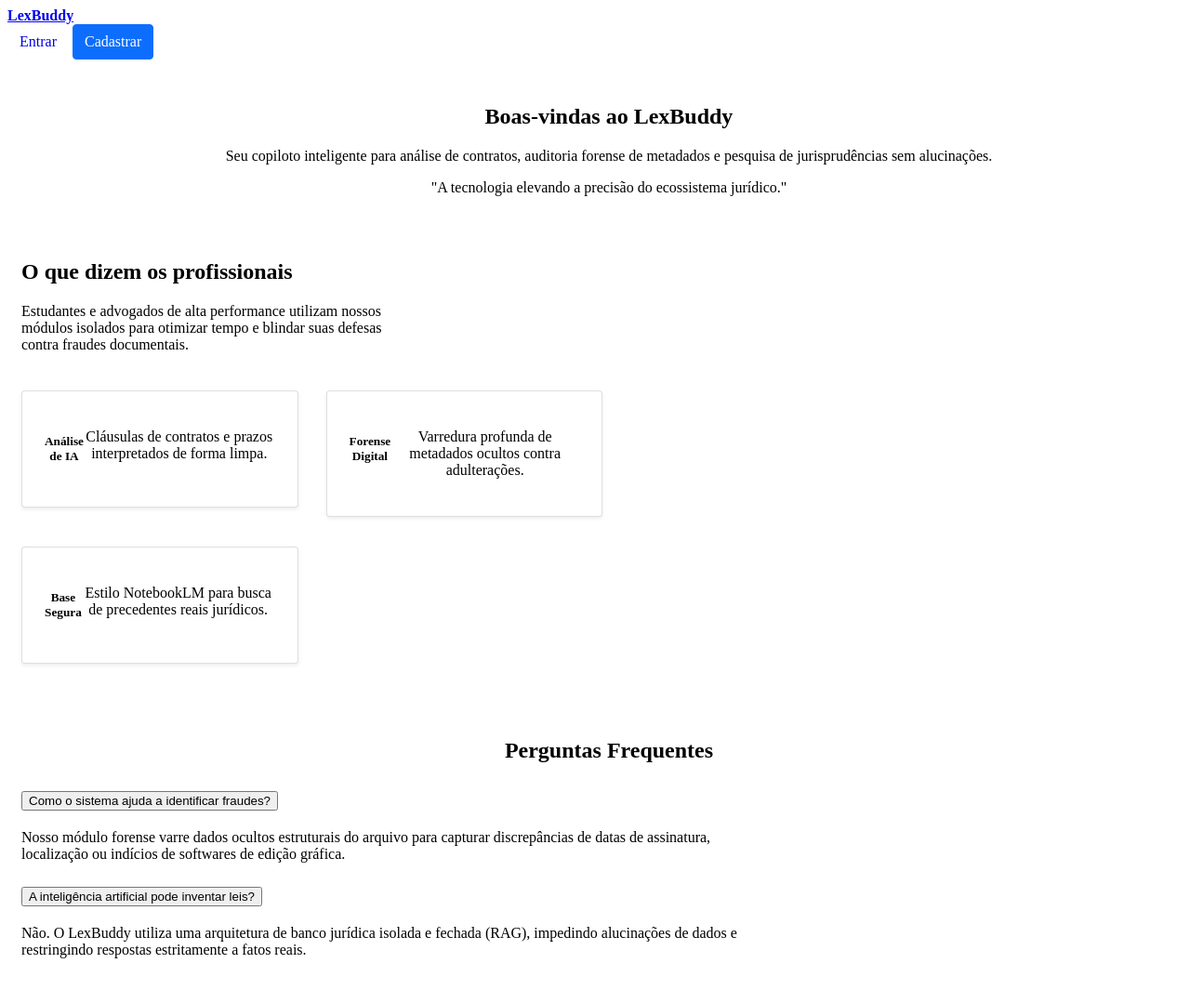
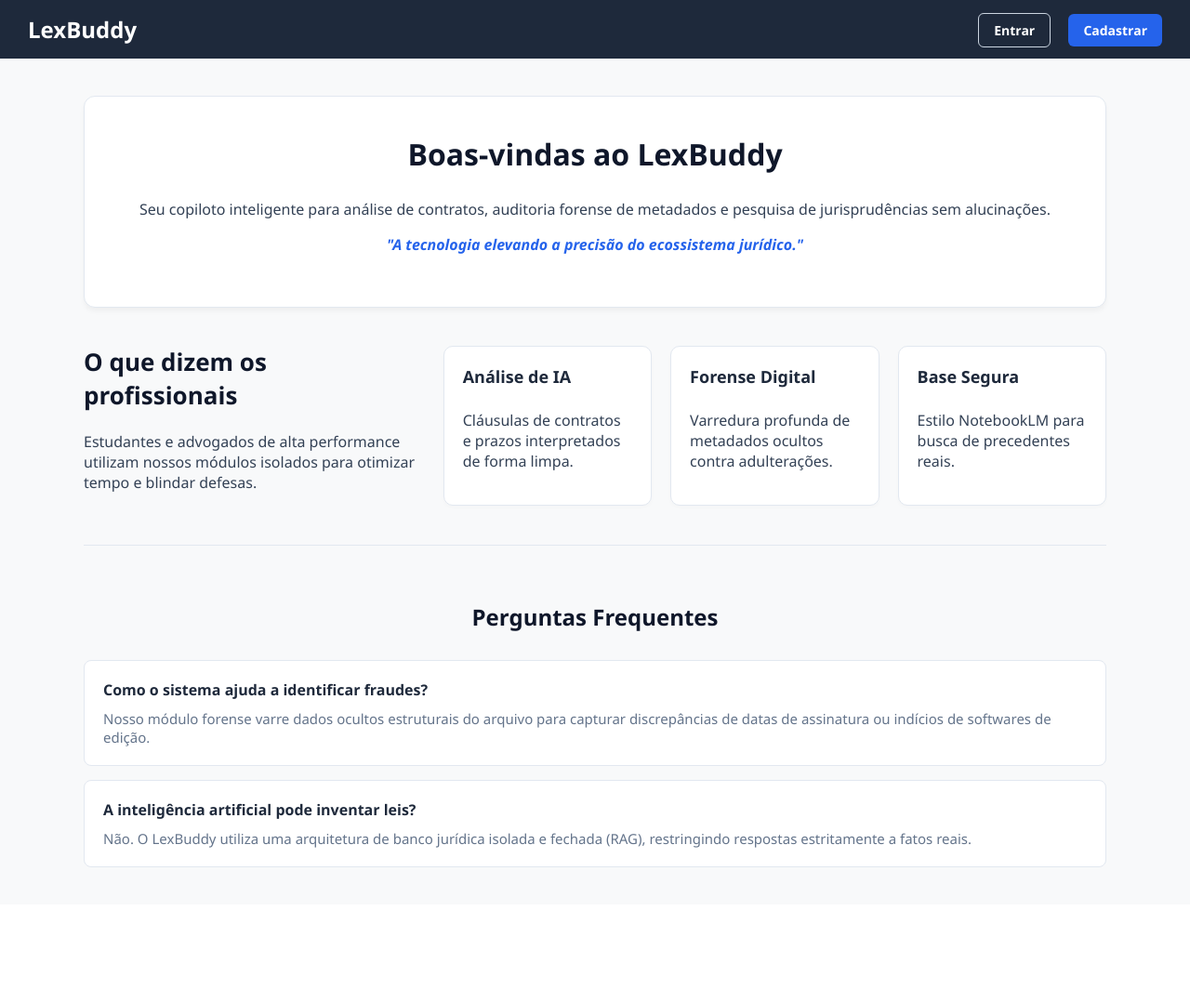
Before and after one commit to mirandaline432-max/LexBuddy, a Flask app: page / in a window 1280 px wide. Shown: the whole page at 93% size. After the commit the page ends 933 px from the top, so only its background shows below. Run offline with Flask 3, Linux system fonts and the light colour scheme.

Commit message:
novos ajustes feitos

```diff
--- a/templates/home.html
+++ b/templates/home.html
@@ -4,101 +4,90 @@
     <meta charset="UTF-8">
     <meta name="viewport" content="width=device-width, initial-scale=1.0">
     <title>LexBuddy - Copiloto Jurídico Inteligente</title>
-    <!-- Puxa o Bootstrap direto do seu computador usando a sintaxe do Flask -->
-    <link rel="stylesheet" href="{{ url_for('static', filename='css/bootstrap.min.css') }}">
+    <!-- Estilização Direta Injetada para ignorar bloqueios do Linux -->
+    <style>
+        body { font-family: 'Segoe UI', Arial, sans-serif; background-color: #f8f9fa; margin: 0; padding: 0; color: #334155; }
+        nav { background-color: #1e293b; padding: 15px 30px; display: flex; justify-content: space-between; align-items: center; }
+        nav a.logo { color: #fff; font-weight: bold; font-size: 24px; text-decoration: none; }
+        nav .buttons a { color: #fff; text-decoration: none; margin-left: 15px; padding: 8px 16px; border-radius: 6px; font-size: 14px; font-weight: 600; }
+        nav .buttons a.btn-login { border: 1px solid #cbd5e1; }
+        nav .buttons a.btn-register { background-color: #2563eb; }
+
+        .container { max-width: 1100px; margin: 40px auto; padding: 0 20px; }
+        .welcome-box { background: #fff; padding: 40px; border-radius: 12px; border: 1px solid #e2e8f0; text-center: text-align: center; box-shadow: 0 4px 6px -1px rgba(0,0,0,0.05); margin-bottom: 40px; text-align: center; }
+        .welcome-box h1 { margin-top: 0; font-size: 32px; color: #0f172a; }
+        .italic-phrase { font-style: italic; color: #2563eb; font-weight: 600; }
+
+        .features-section { display: flex; gap: 30px; align-items: center; margin-bottom: 40px; }
+        .features-text { flex: 1; }
+        .features-text h2 { font-size: 26px; color: #0f172a; margin-top: 0; }
+        .features-grid { flex: 2; display: flex; gap: 20px; }
+        .feature-card { background: #fff; padding: 20px; border-radius: 10px; border: 1px solid #e2e8f0; flex: 1; box-shadow: 0 2px 4px rgba(0,0,0,0.02); }
+        .feature-card h4 { margin-top: 0; color: #1e293b; font-size: 18px; }
+
+        .faq-section { border-top: 1px solid #e2e8f0; padding-top: 40px; }
+        .faq-section h2 { text-align: center; color: #0f172a; margin-bottom: 30px; }
+        .faq-item { background: #fff; padding: 20px; border-radius: 8px; border: 1px solid #e2e8f0; margin-bottom: 15px; }
+        .faq-item h4 { margin-top: 0; color: #1e293b; margin-bottom: 10px; }
+        .faq-item p { margin: 0; color: #64748b; font-size: 15px; }
+    </style>
 </head>
-<body class="bg-light">
+<body>
 
-    <!-- NAVBAR (Menu superior do desenho) -->
-    <nav class="navbar navbar-dark bg-dark px-4 py-3 d-flex justify-content-between">
-        <a class="navbar-brand fw-bold fs-3 text-white text-decoration-none" href="#">LexBuddy</a>
-        <div>
-            <a href="/login" class="btn btn-outline-light me-2">Entrar</a>
-            <a href="/registro" class="btn btn-primary">Cadastrar</a>
+    <!-- NAVBAR (Topo fixo) -->
+    <nav>
+        <a class="logo" href="#">LexBuddy</a>
+        <div class="buttons">
+            <a href="/login" class="btn-login">Entrar</a>
+            <a href="/registro" class="btn-register">Cadastrar</a>
         </div>
     </nav>
 
-    <!-- SEÇÃO 1: Bloco de Boas-Vindas Centralizado -->
-    <section class="container my-5 text-center">
-        <div class="p-5 mb-4 bg-white rounded-3 border shadow-sm">
-            <h1 class="display-5 fw-bold text-dark">Boas-vindas ao LexBuddy</h1>
-            <p class="fs-5 text-muted my-4">Seu copiloto inteligente para análise de contratos, auditoria forense de metadados e pesquisa de jurisprudências sem alucinações.</p>
-            <p class="fw-semibold text-primary fs-5">"A tecnologia elevando a precisão do ecossistema jurídico."</p>
-        </div>
+    <div class="container">
+        <!-- SEÇÃO 1: Boas-Vindas -->
+        <section class="welcome-box">
+            <h1>Boas-vindas ao LexBuddy</h1>
+            <p>Seu copiloto inteligente para análise de contratos, auditoria forense de metadados e pesquisa de jurisprudências sem alucinações.</p>
+            <p class="italic-phrase">"A tecnologia elevando a precisão do ecossistema jurídico."</p>
         </section>
 
-    <!-- SEÇÃO 2: Grid com Texto e as 3 Caixas Laterais -->
-    <section class="container my-5 py-4">
-        <div class="row align-items-center">
-            <!-- Bloco de texto da esquerda -->
-            <div class="col-md-4 mb-4">
-                <h2 class="fw-bold text-dark">O que dizem os profissionais</h2>
-                <p class="text-muted fs-6">Estudantes e advogados de alta performance utilizam nossos módulos isolados para otimizar tempo e blindar suas defesas contra fraudes documentais.</p>
+        <!-- SEÇÃO 2: Grid de Recursos -->
+        <section class="features-section">
+            <div class="features-text">
+                <h2>O que dizem os profissionais</h2>
+                <p>Estudantes e advogados de alta performance utilizam nossos módulos isolados para otimizar tempo e blindar defesas.</p>
             </div>
-            <!-- As 3 Caixas horizontais do desenho -->
-            <div class="col-md-8">
-                <div class="row">
-                    <div class="col-md-4 mb-3">
-                        <div class="card p-4 shadow-sm text-center h-100 border border-secondary border-opacity-25 bg-white">
-                            <h5 class="fw-bold text-primary mb-2">Análise de IA</h5>
-                            <p class="text-muted small mb-0">Cláusulas de contratos e prazos interpretados de forma limpa.</p>
+            <div class="features-grid">
+                <div class="feature-card">
+                    <h4>Análise de IA</h4>
+                    <p>Cláusulas de contratos e prazos interpretados de forma limpa.</p>
                 </div>
+                <div class="feature-card">
+                    <h4>Forense Digital</h4>
+                    <p>Varredura profunda de metadados ocultos contra adulterações.</p>
                 </div>
-                    <div class="col-md-4 mb-3">
-                        <div class="card p-4 shadow-sm text-center h-100 border border-secondary border-opacity-25 bg-white">
-                            <h5 class="fw-bold text-success mb-2">Forense Digital</h5>
-                            <p class="text-muted small mb-0">Varredura profunda de metadados ocultos contra adulterações.</p>
-                        </div>
-                    </div>
-                    <div class="col-md-4 mb-3">
-                        <div class="card p-4 shadow-sm text-center h-100 border border-secondary border-opacity-25 bg-white">
-                            <h5 class="fw-bold text-warning mb-2">Base Segura</h5>
-                            <p class="text-muted small mb-0">Estilo NotebookLM para busca de precedentes reais jurídicos.</p>
-                        </div>
-                    </div>
-                </div>
+                <div class="feature-card">
+                    <h4>Base Segura</h4>
+                    <p>Estilo NotebookLM para busca de precedentes reais.</p>
                 </div>
             </div>
         </section>
 
-    <!-- SEÇÃO 3: Lista de FAQ Estruturada -->
-    <section class="container my-5 py-4 border-top">
-        <h2 class="fw-bold text-center text-dark mb-4">Perguntas Frequentes</h2>
-        <div class="mx-auto" style="max-width: 800px;">
-            <div class="accordion" id="faqAccordion">
+        <!-- SEÇÃO 3: Perguntas Frequentes -->
+        <section class="faq-section">
+            <h2>Perguntas Frequentes</h2>
 
-                <div class="accordion-item mb-2 border rounded shadow-sm">
-                    <h2 class="accordion-header">
-                        <button class="accordion-button collapsed fw-semibold text-dark bg-white" type="button" data-bs-toggle="collapse" data-bs-target="#faq1">
-                            Como o sistema ajuda a identificar fraudes?
-                        </button>
-                    </h2>
-                    <div id="faq1" class="accordion-collapse collapse" data-bs-parent="#faqAccordion">
-                        <div class="accordion-body text-muted bg-light">
-                            Nosso módulo forense varre dados ocultos estruturais do arquivo para capturar discrepâncias de datas de assinatura, localização ou indícios de softwares de edição gráfica.
-                        </div>
-                    </div>
+            <div class="faq-item">
+                <h4>Como o sistema ajuda a identificar fraudes?</h4>
+                <p>Nosso módulo forense varre dados ocultos estruturais do arquivo para capturar discrepâncias de datas de assinatura ou indícios de softwares de edição.</p>
             </div>
 
-                <div class="accordion-item mb-2 border rounded shadow-sm">
-                    <h2 class="accordion-header">
-                        <button class="accordion-button collapsed fw-semibold text-dark bg-white" type="button" data-bs-toggle="collapse" data-bs-target="#faq2">
-                            A inteligência artificial pode inventar leis?
-                        </button>
-                    </h2>
-                    <div id="faq2" class="accordion-collapse collapse" data-bs-parent="#faqAccordion">
-                        <div class="accordion-body text-muted bg-light">
-                            Não. O LexBuddy utiliza uma arquitetura de banco jurídica isolada e fechada (RAG), impedindo alucinações de dados e restringindo respostas estritamente a fatos reais.
-                        </div>
-                    </div>
-                </div>
-
-            </div>
+            <div class="faq-item">
+                <h4>A inteligência artificial pode inventar leis?</h4>
+                <p>Não. O LexBuddy utiliza uma arquitetura de banco jurídica isolada e fechada (RAG), restringindo respostas estritamente a fatos reais.</p>
             </div>
         </section>
-
-    <!-- Script oficial para funcionamento do clique do FAQ -->
-    <script src="https://cloudflare.com"></script>
+    </div>
 
 </body>
 </html>
```
Also changed, not shown: static/css/dashboard.css (+35 -0 lines), static/css/home.css (+32 -0 lines), templates/base.html (+66 -51 lines), templates/login.html (+26 -16 lines), templates/registro.html (+27 -17 lines). Lines whose indentation alone changed are shown as unchanged.
